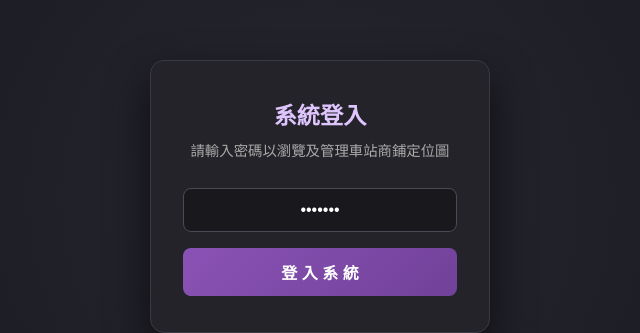
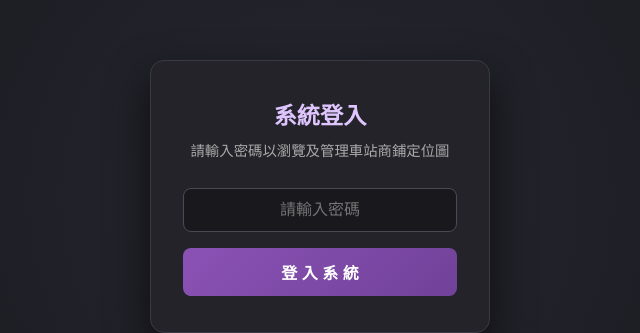
Before and after one commit to tstets222-ui/station-kiosk, a plain HTML site: page index.html in a window 1280 px wide. Shown: the part 204-537 px from the top of the page, 320-960 px from the left. Drawn offline with Linux system fonts and the light colour scheme.

Commit message:
Add files via upload

```diff
--- a/index.html
+++ b/index.html
@@ -974,7 +974,7 @@
   <div class="login-box">
     <h2>系統登入</h2>
     <p>請輸入密碼以瀏覽及管理車站商鋪定位圖</p>
-    <input type="password" id="pwd-input" placeholder="請輸入密碼 (預設: 1524222)" value="1524222" />
+    <input type="password" id="pwd-input" placeholder="請輸入密碼" value="" />
     <button id="login-btn">登 入 系 統</button>
     <div id="error-msg">密碼錯誤，請重新輸入。</div>
   </div>
```
